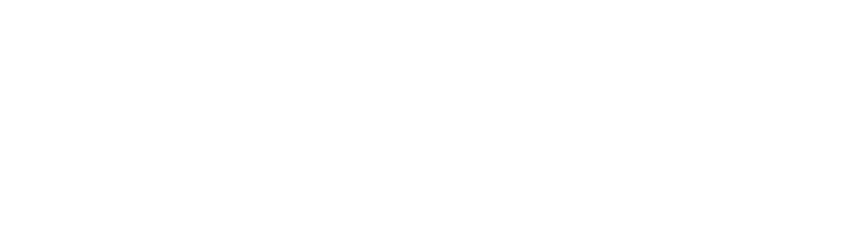
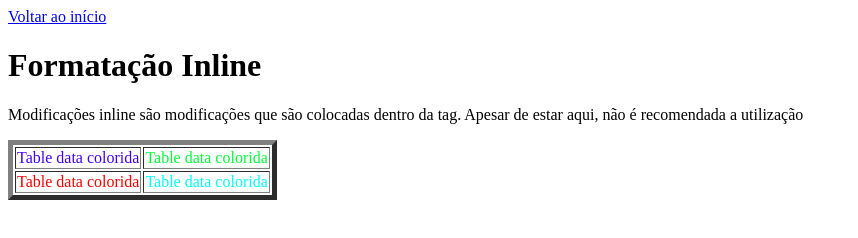
Before and after one commit to KelvinFS04/Tutorial-de-html, a plain HTML site: page CSS/formataçãoInline.html in a window 1280 px wide. Shown: the whole page, without its empty margins (0-858 px from the left). Drawn offline with Linux system fonts and the light colour scheme.

Commit message:
CSS adicionado

```diff
--- a/CSS/formataçãoInline.html
+++ b/CSS/formataçãoInline.html
@@ -7,6 +7,19 @@
     <title>Document</title>
 </head>
 <body>
+    <a href="../../Tutorial-de-desenvolvimento-web/index.html">Voltar ao início</a>
+    <h1>Formatação Inline</h1>
+    <p>Modificações inline são modificações que são colocadas dentro da tag. Apesar de estar aqui, não é recomendada a utilização</p>
+    <table border="5">
+        <tr>
+            <td style="color: rgb(68, 0, 255);">Table data colorida</td>
+            <td style="color: rgb(0, 255, 55);">Table data colorida</td>
+        </tr>
+        <tr>
+            <td style="color: rgb(255, 0, 0);">Table data colorida</td>
+            <td style="color: rgb(0, 255, 255);">Table data colorida</td>
+        </tr>
+    </table>
 
 </body>
 </html>
```
Also changed, not shown: html/imagensELinks.html (+8 -1 lines), index.html (+3 -0 lines), html/Imagens/img_acessoDePastas.png (added).
